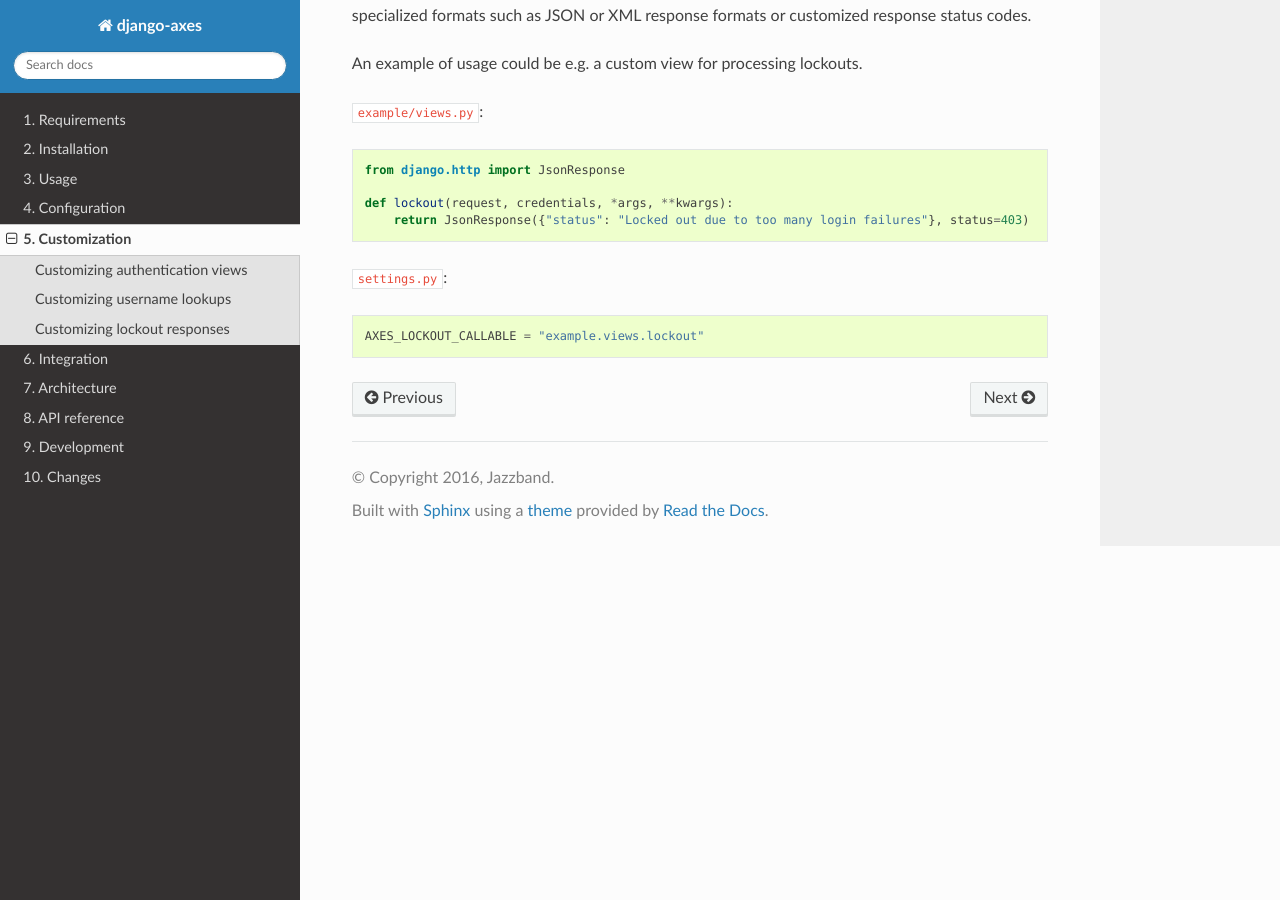
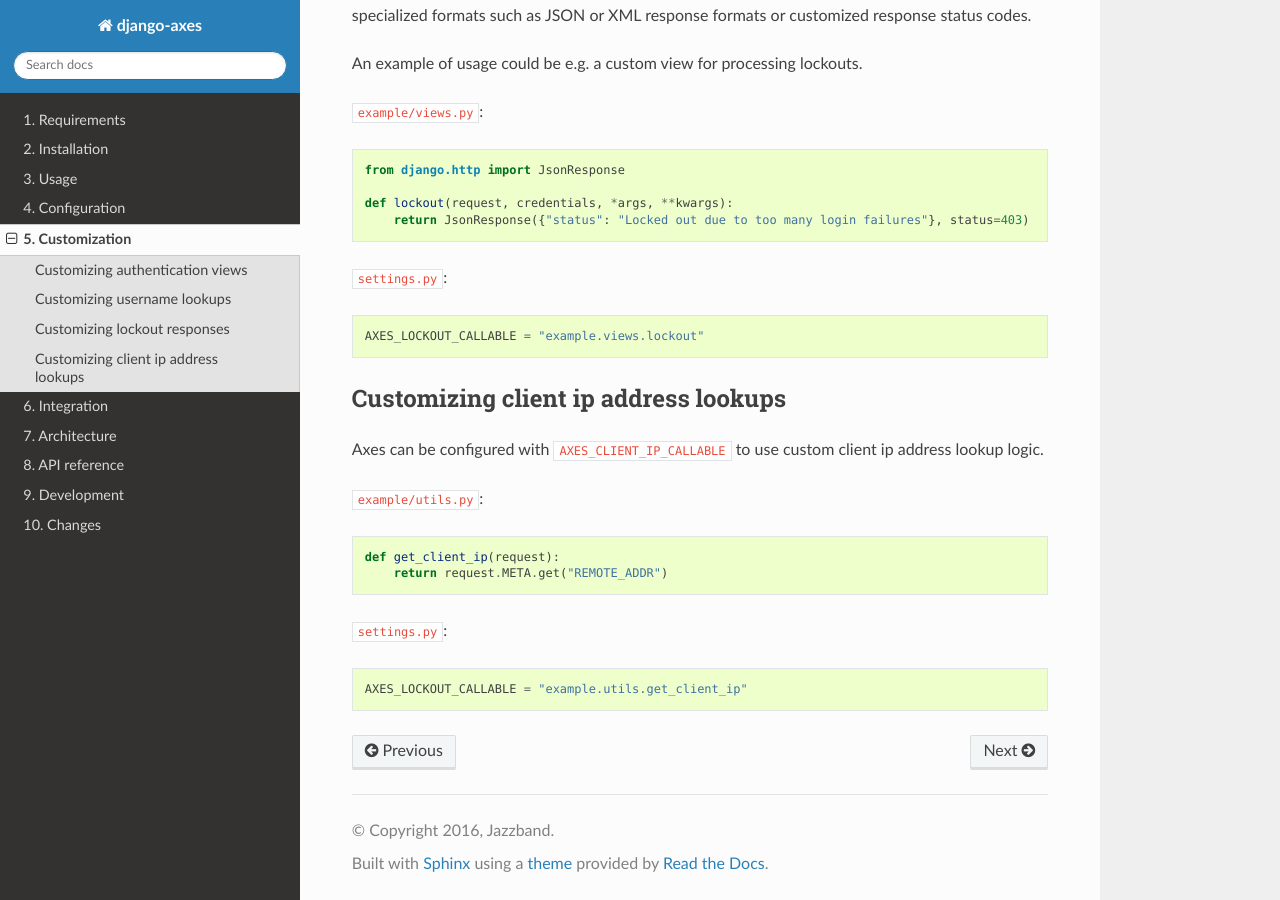
Before and after one commit to jazzband/django-axes, a Sphinx documentation site: the page built from docs/5_customization.rst, in a window 1280 px wide and 900 px high, scrolled down 3259 px. Built offline with Sphinx 7.4.7 and the Read the Docs theme 2.0.0, drawn with Linux system fonts in a browser that asks for light colours; the version number could not be read and is left out.

Commit message:
add info to docs about `AXES_CLIENT_IP_CALLABLE`

```diff
--- a/docs/4_configuration.rst
+++ b/docs/4_configuration.rst
@@ -54,6 +54,8 @@
 | AXES_WHITELIST_CALLABLE                              | None                                         |  A callable or a string path to callable that takes two arguments for whitelisting determination and returns True, if user should be whitelisted: ``def is_whitelisted(request: HttpRequest, credentials: dict) -> bool: ...``. This can be any callable similarly to ``AXES_USERNAME_CALLABLE``.                                                                                                                                                                                                                                                                                                                                                                                                                                         |
 +------------------------------------------------------+----------------------------------------------+-------------------------------------------------------------------------------------------------------------------------------------------------------------------------------------------------------------------------------------------------------------------------------------------------------------------------------------------------------------------------------------------------------------------------------------------------------------------------------------------------------------------------------------------------------------------------------------------------------------------------------------------------------------------------------------------------------------------------------------------+
 | AXES_LOCKOUT_CALLABLE                                | None                                         | A callable or a string path to callable that takes two arguments returns a response. For example: ``def generate_lockout_response(request: HttpRequest, credentials: dict) -> HttpResponse: ...``. This can be any callable similarly to ``AXES_USERNAME_CALLABLE``. If not callable is defined, then the default implementation in ``axes.helpers.get_lockout_response`` is used for determining the correct lockout response that is sent to the requesting client.                                                                                                                                                                                                                                                                     |
++------------------------------------------------------+----------------------------------------------+-------------------------------------------------------------------------------------------------------------------------------------------------------------------------------------------------------------------------------------------------------------------------------------------------------------------------------------------------------------------------------------------------------------------------------------------------------------------------------------------------------------------------------------------------------------------------------------------------------------------------------------------------------------------------------------------------------------------------------------------+
+| AXES_CLIENT_IP_CALLABLE                              | None                                         | A callable or a string path to callable that takes two arguments returns a response. For example: ``def get_ip(request: HttpRequest) -> str: ...``. This can be any callable similarly to ``AXES_USERNAME_CALLABLE``. If not callable is defined, then the default implementation in ``axes.helpers.get_client_ip_address`` is used.                                                                                                                                                                                                                                                                                                                                                                                                      |
 +------------------------------------------------------+----------------------------------------------+-------------------------------------------------------------------------------------------------------------------------------------------------------------------------------------------------------------------------------------------------------------------------------------------------------------------------------------------------------------------------------------------------------------------------------------------------------------------------------------------------------------------------------------------------------------------------------------------------------------------------------------------------------------------------------------------------------------------------------------------+
 | AXES_PASSWORD_FORM_FIELD                             | 'password'                                   | The name of the form or credentials field that contains your users password.                                                                                                                                                                                                                                                                                                                                                                                                                                                                                                                                                                                                                                                              |
 +------------------------------------------------------+----------------------------------------------+-------------------------------------------------------------------------------------------------------------------------------------------------------------------------------------------------------------------------------------------------------------------------------------------------------------------------------------------------------------------------------------------------------------------------------------------------------------------------------------------------------------------------------------------------------------------------------------------------------------------------------------------------------------------------------------------------------------------------------------------+
--- a/docs/5_customization.rst
+++ b/docs/5_customization.rst
@@ -173,3 +173,18 @@
 ``settings.py``::
 
     AXES_LOCKOUT_CALLABLE = "example.views.lockout"
+
+
+Customizing client ip address lookups
+-----------------------------
+
+Axes can be configured with ``AXES_CLIENT_IP_CALLABLE`` to use custom client ip address lookup logic.
+
+``example/utils.py``::
+
+    def get_client_ip(request):
+        return request.META.get("REMOTE_ADDR")
+
+``settings.py``::
+
+    AXES_LOCKOUT_CALLABLE = "example.utils.get_client_ip"
```
